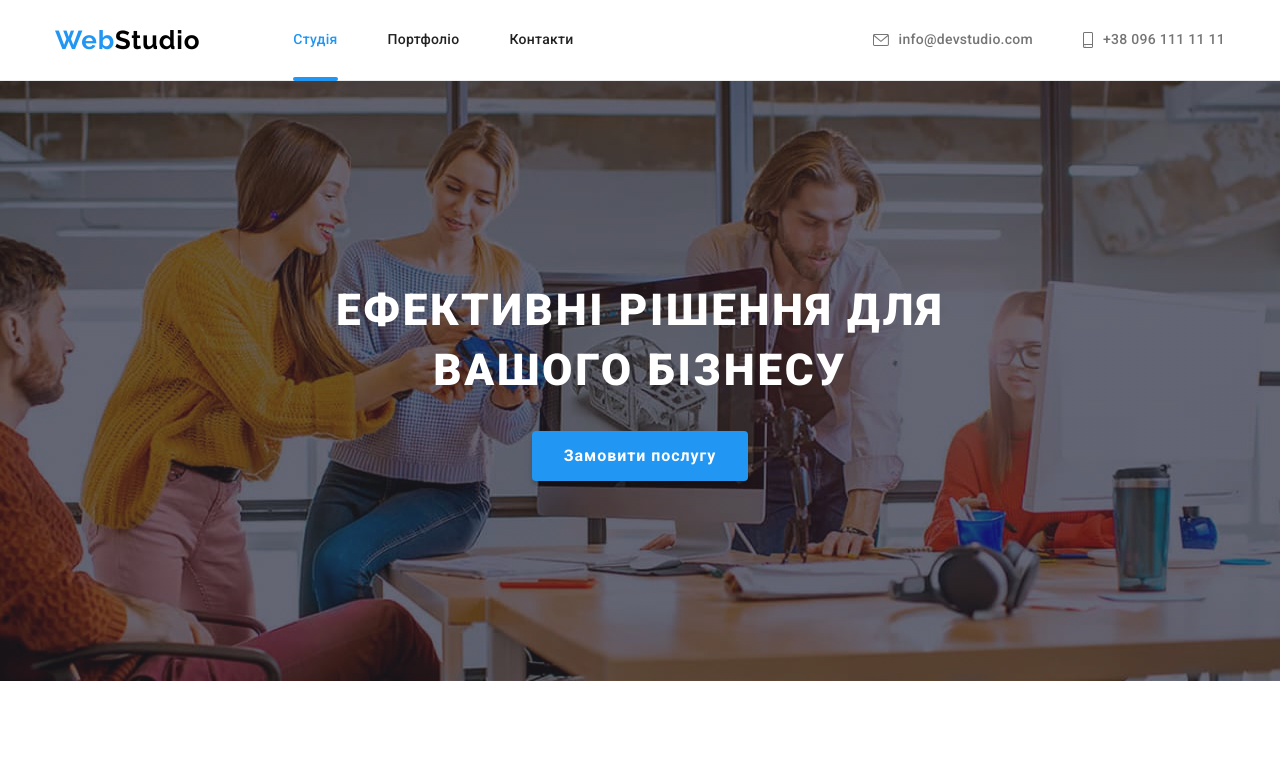
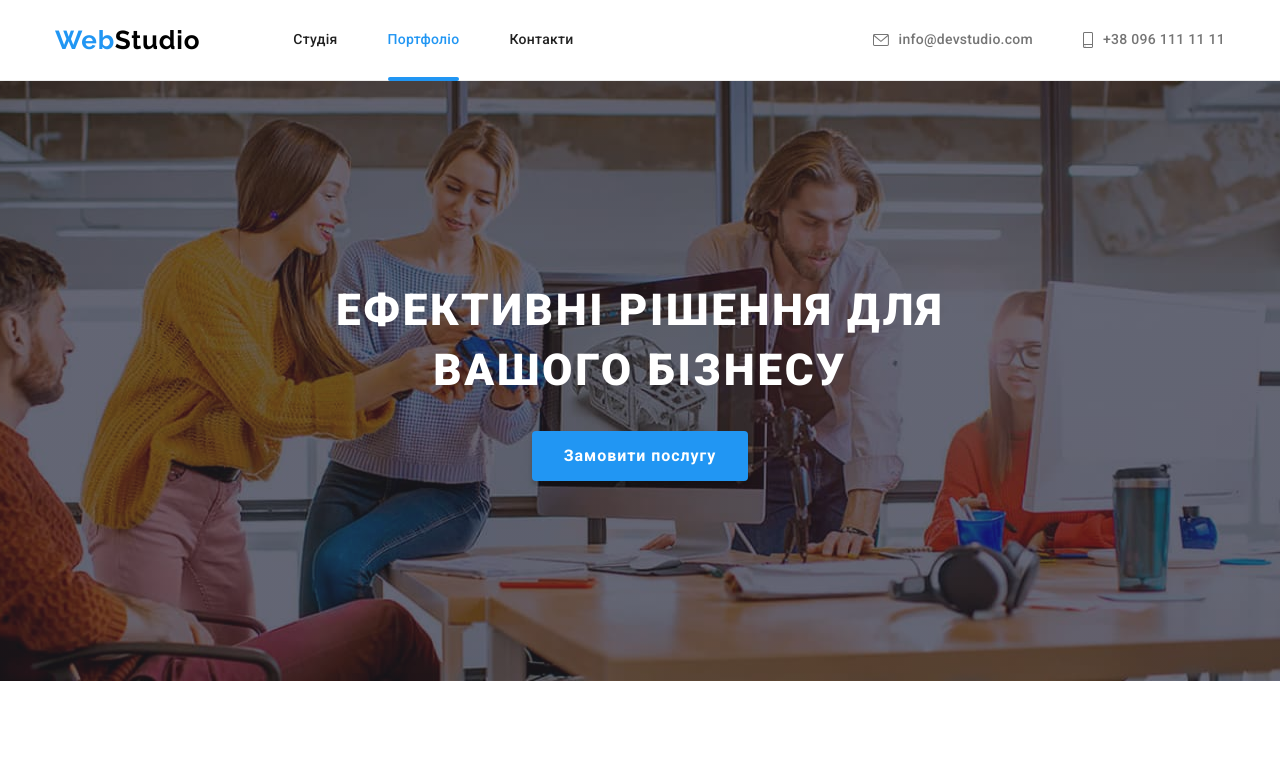
Before and after one commit to vargasasha/goit-markup-hw-06, a plain HTML site: page index.html in a window 1280 px wide. Shown: the top 771 px of the page. Drawn offline with nearby package versions, Linux system fonts and the light colour scheme.

Commit message:
small corrections

```diff
--- a/index.html
+++ b/index.html
@@ -28,26 +28,19 @@
             ><span class="header-logo-word">Web</span>Studio</a
           >
           <ul class="header-list list">
-            <div class="header-link-wrap">
             <li class="header-item">
-                <a class="header-link link current" href="./index.html"
-                  >Студія</a
-                >
+              <a class="header-link link" href="./index.html">Студія</a>
             </li>
-            </div>
 
-            <div class="header-link-wrap">
             <li class="header-item">
-                <a class="header-link link" href="./portfolio.html"
+              <a class="header-link link current" href="./portfolio.html"
                 >Портфоліо</a
               >
             </li>
-            </div>
-            <div class="header-link-wrap">
+
             <li class="header-item">
               <a class="header-link link" href="">Контакти</a>
             </li>
-            </div>
           </ul>
         </nav>
         <ul class="header-contact-list list">
```
Lines whose indentation alone changed are shown as unchanged.
